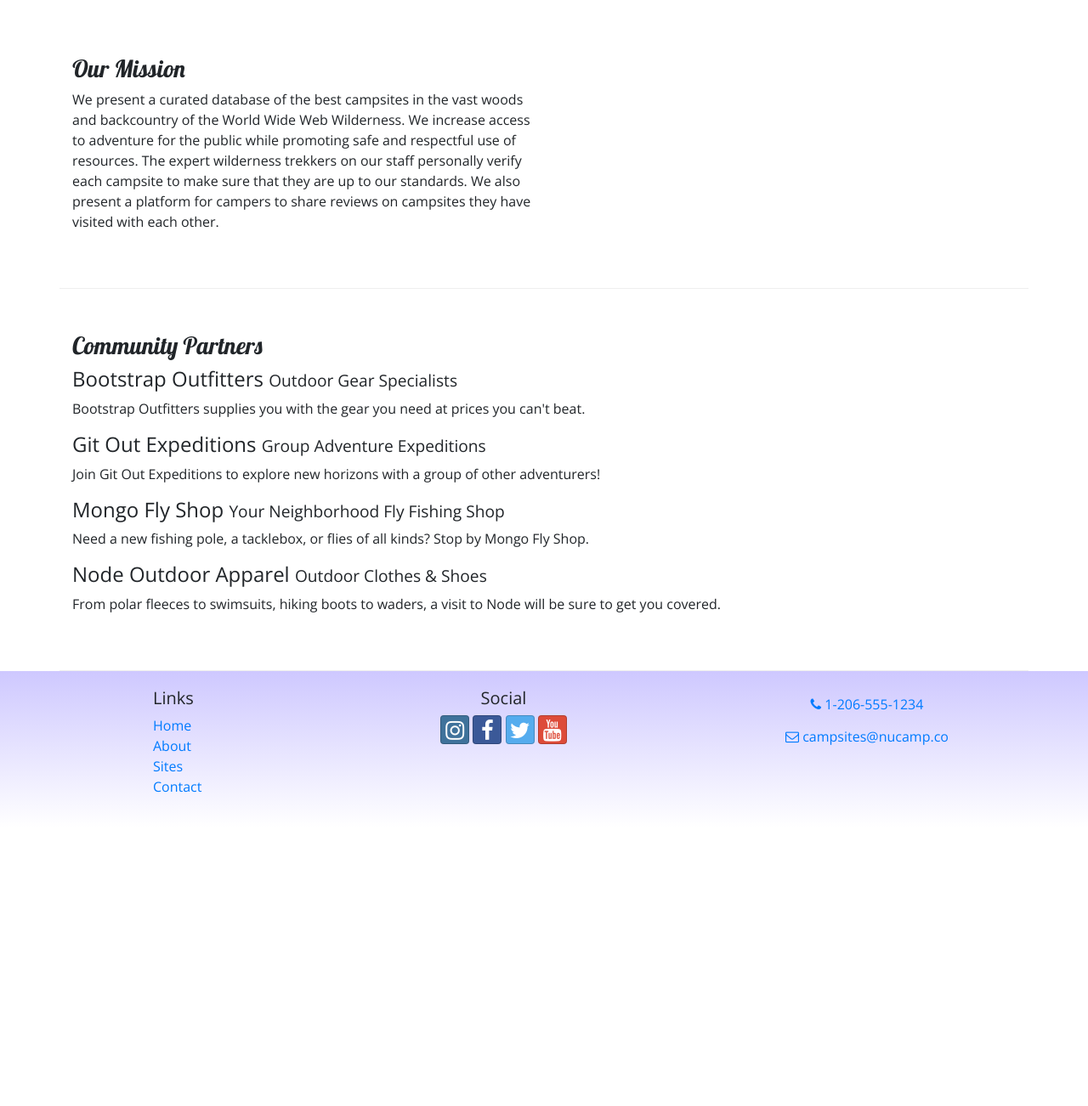
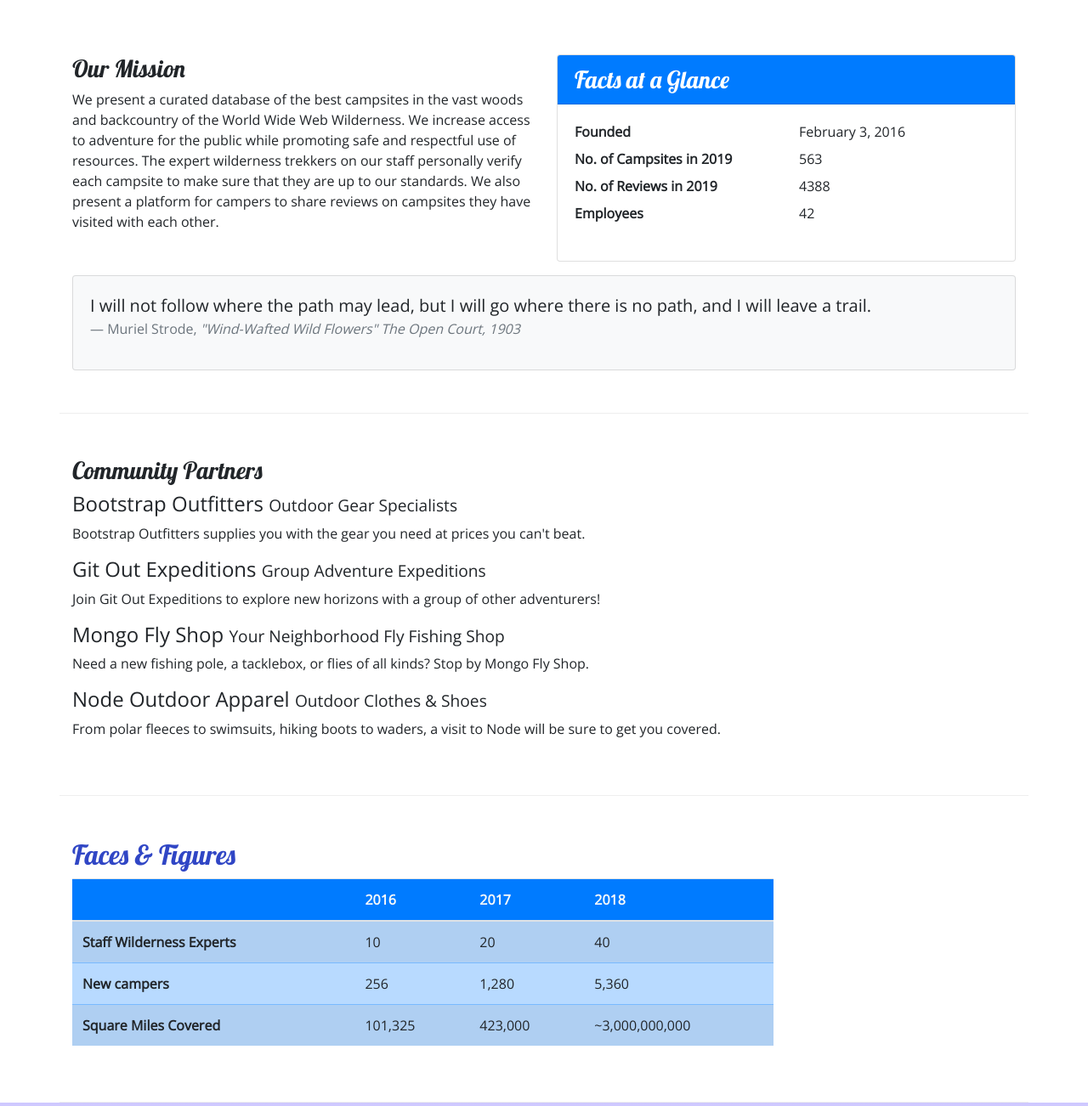
Before and after one commit to bables85/nucampsite, a website: page aboutus.html in a window 1280 px wide. Shown: the part 340-1642 px from the top of the page at 85% size. Before the commit the page ends 1314 px from the top, so only its background shows below. Drawn offline with nearby package versions, Linux system fonts and the light colour scheme.

Commit message:
Tables and Cards

```diff
--- a/aboutus.html
+++ b/aboutus.html
@@ -64,6 +64,35 @@
                 <h3>Our Mission</h3>
                 <p>We present a curated database of the best campsites in the vast woods and backcountry of the World Wide Web Wilderness. We increase access to adventure for the public while promoting safe and respectful use of resources. The expert wilderness trekkers on our staff personally verify each campsite to make sure that they are up to our standards. We also present a platform for campers to share reviews on campsites they have visited with each other.</p>
             </div>
+            <div class="col-sm-6">
+                <div class="card">
+                    <h3 class="card-header bg-primary text-white">Facts at a Glance</h3>
+                    <div class="card-body">
+                        <dl class="row">
+                            <dt class="col-6">Founded</dt>
+                            <dd class="col-6">February 3, 2016</dd>
+                            <dt class="col-6">No. of Campsites in 2019</dt>
+                            <dd class="col-6">563</dd>
+                            <dt class="col-6">No. of Reviews in 2019</dt>
+                            <dd class="col-6">4388</dd>
+                            <dt class="col-6">Employees</dt>
+                            <dd class="col-6">42</dd>
+                        </dl>
+                    </div>
+                </div>
+            </div>
+            <div class="col">
+                <div class="card bg-light mt-3">
+                    <blockquote class="blockquote card-body">
+                        <p class="mb-0">I will not follow where the path may lead, but I will go where there is no path, and I will leave a trail.</p>
+                        <footer class="blockquote-footer">Muriel Strode,
+                            <cite title="Source Title">"Wind-Wafted Wild Flowers"
+                                The Open Court, 1903
+                            </cite>
+                        </footer>
+                    </blockquote>
+                </div>
+            </div>
         </div>
 
         <div class="row row-content">
@@ -79,9 +108,48 @@
                 <p class="d-none d-sm-block">From polar fleeces to swimsuits, hiking boots to waders, a visit to Node will be sure to get you covered.</p>
             </div>
         </div>
+
+        <div class="row row-content">
+            <div class="col-sm-9">
+                <h2>Faces &amp; Figures</h2>
+                <div class="table-responsive">
+                    <table class="table table-striped">
+                        <thead>
+                            <tr class="bg-primary text-light">
+                                <th></th>
+                                <th>2016</th>
+                                <th>2017</th>
+                                <th>2018</th>
+                            </tr>
+                        </thead>
+                        <tbody class="table-primary">
+                            <tr>
+                                <th>Staff Wilderness Experts</th>
+                                <td>10</td>
+                                <td>20</td>
+                                <td>40</td>
+                            </tr>
+                            <tr>
+                                <th>New campers</th>
+                                <td>256</td>
+                                <td>1,280</td>
+                                <td>5,360</td>
+                            </tr>
+                            <tr>
+                                <th>Square Miles Covered</th>
+                                <td>101,325</td>
+                                <td>423,000</td>
+                                <td>~3,000,000,000</td>
+                            </tr>
+                        </tbody>
+                    </table>
+                </div>
+            </div>
+        </div>
+
     </div>
 
-    <footer>
+    <footer class="site-footer">
         <div class="container">
             <div class="row">
                 <div class="col-4 col-sm-2 offset-1">
--- a/css/styles.css
+++ b/css/styles.css
@@ -14,7 +14,7 @@ header h2 {
     color: #CEC8FF;
 }
 
-footer {
+.site-footer {
     background-image: linear-gradient(#CEC8FF, white);
     padding: 20px 0;
 }
```
Also changed, not shown: contactus.html (+1 -1 lines), index.html (+1 -1 lines).
